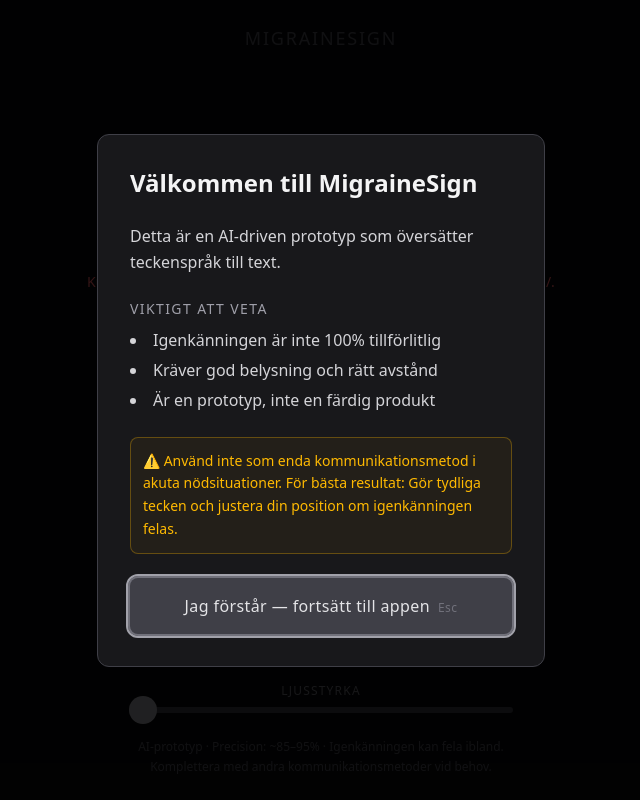
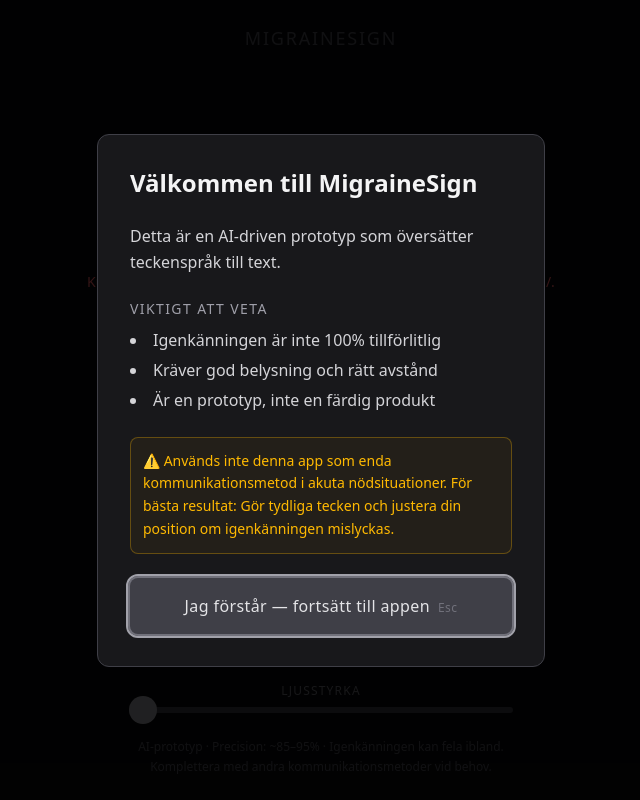
Before and after one commit to affa24ju/migraine-sign, a Next.js app: page / in a window 1280 px wide. Shown: the whole page, without its empty margins (319-959 px from the left). Built offline with nearby package versions, Linux system fonts and the light colour scheme; no server answers.

Commit message:
text ändringar

```diff
--- a/app/page.tsx
+++ b/app/page.tsx
@@ -78,8 +78,8 @@
             </div>
 
             <p className="text-amber-400 text-sm leading-relaxed border border-amber-400/30 rounded-lg p-3 bg-amber-400/5">
-              ⚠️ Använd inte som enda kommunikationsmetod i akuta nödsituationer.
-              För bästa resultat: Gör tydliga tecken och justera din position om igenkänningen felas.
+              ⚠️ Används inte denna app som enda kommunikationsmetod i akuta nödsituationer.
+              För bästa resultat: Gör tydliga tecken och justera din position om igenkänningen mislyckas.
             </p>
 
             <button
```
